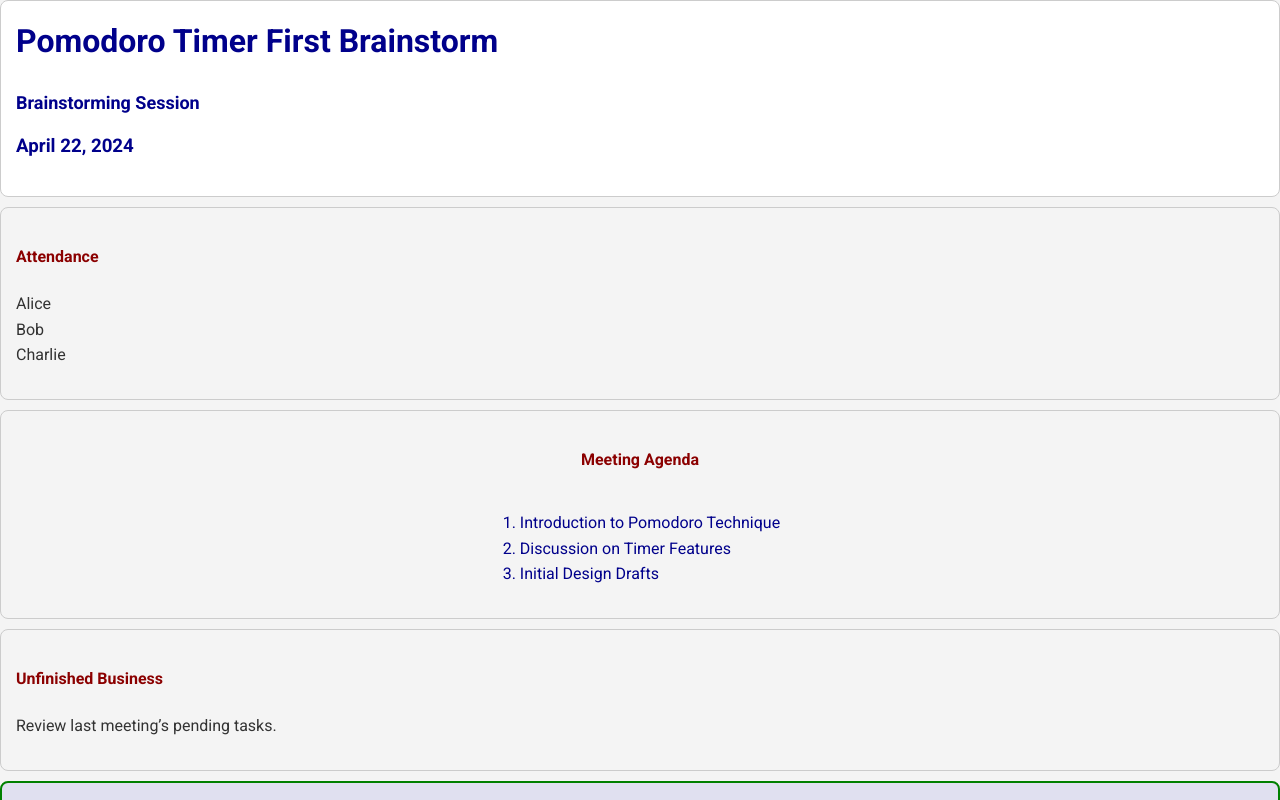
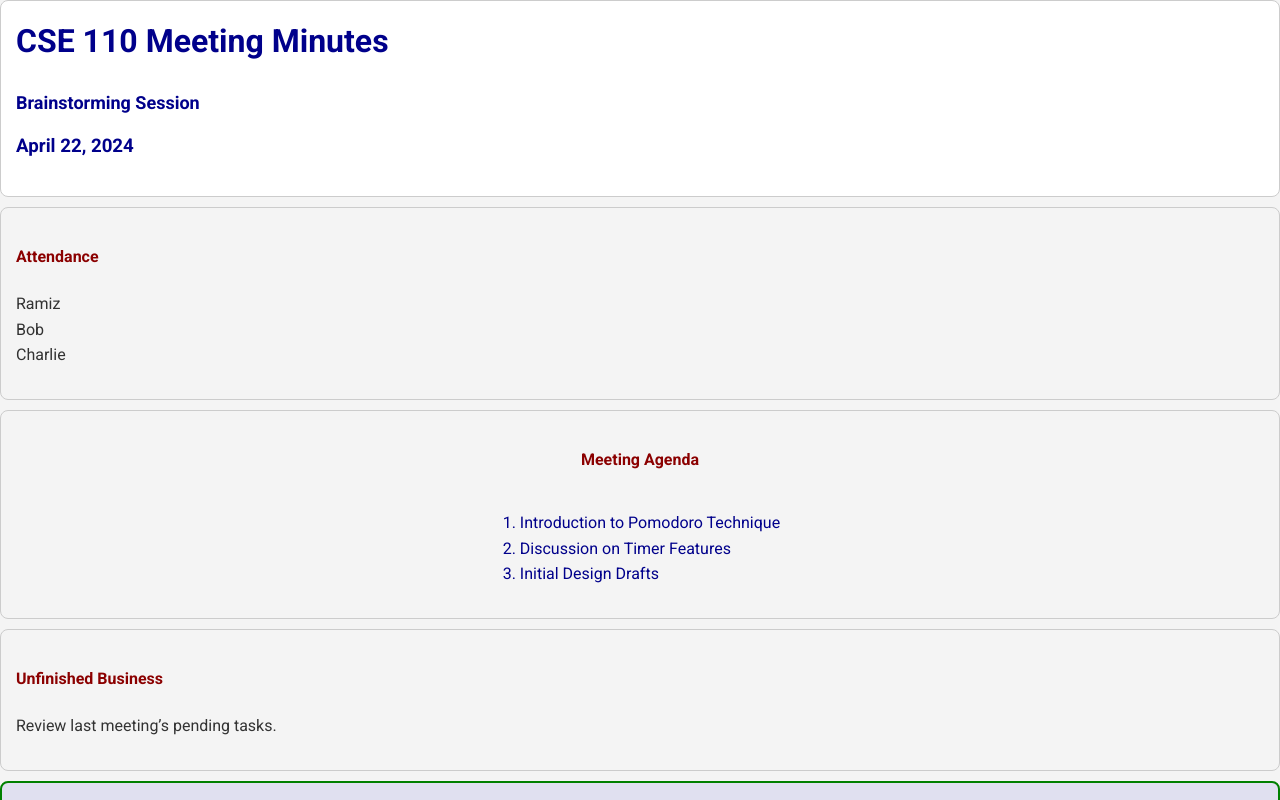
Before and after one commit to ramizhajj1/sp24-cse110-lab3, a plain HTML site: page index.html in a window 1280 px wide. Shown: the top 800 px of the page. Drawn offline with Linux system fonts and the light colour scheme.

Commit message:
Modify aesthetics

```diff
--- a/index.html
+++ b/index.html
@@ -2,13 +2,13 @@
 <html lang="en">
 <head>
 <meta charset="UTF-8">
-<title>Pomodoro Timer First Brainstorm</title>
+<title>CSE 110 Meeting Minutes</title>
 <link href="https://fonts.googleapis.com/css?family=Roboto:400,700&display=swap" rel="stylesheet">
 <link rel="stylesheet" href="styles.css">
 </head>
 <body>
 <header>
-    <h1>Pomodoro Timer First Brainstorm</h1>
+    <h1>CSE 110 Meeting Minutes</h1>
     <h2>Brainstorming Session</h2>
     <h3>April 22, 2024</h3>
 </header>
@@ -16,7 +16,7 @@
 <section id="attendance">
     <h4>Attendance</h4>
     <ul>
-        <li>Alice</li>
+        <li>Ramiz</li>
         <li>Bob</li>
         <li>Charlie</li>
     </ul>
```
